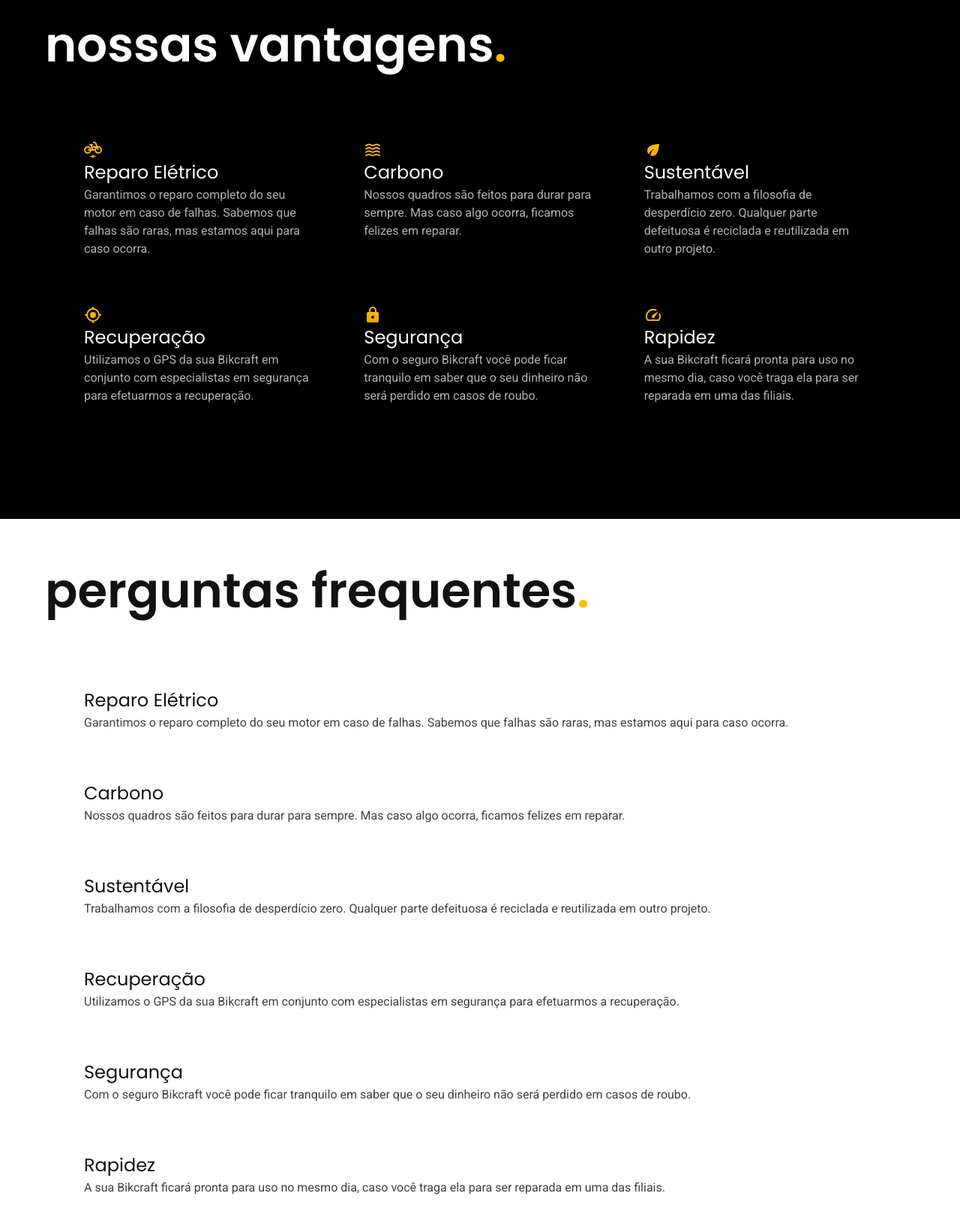
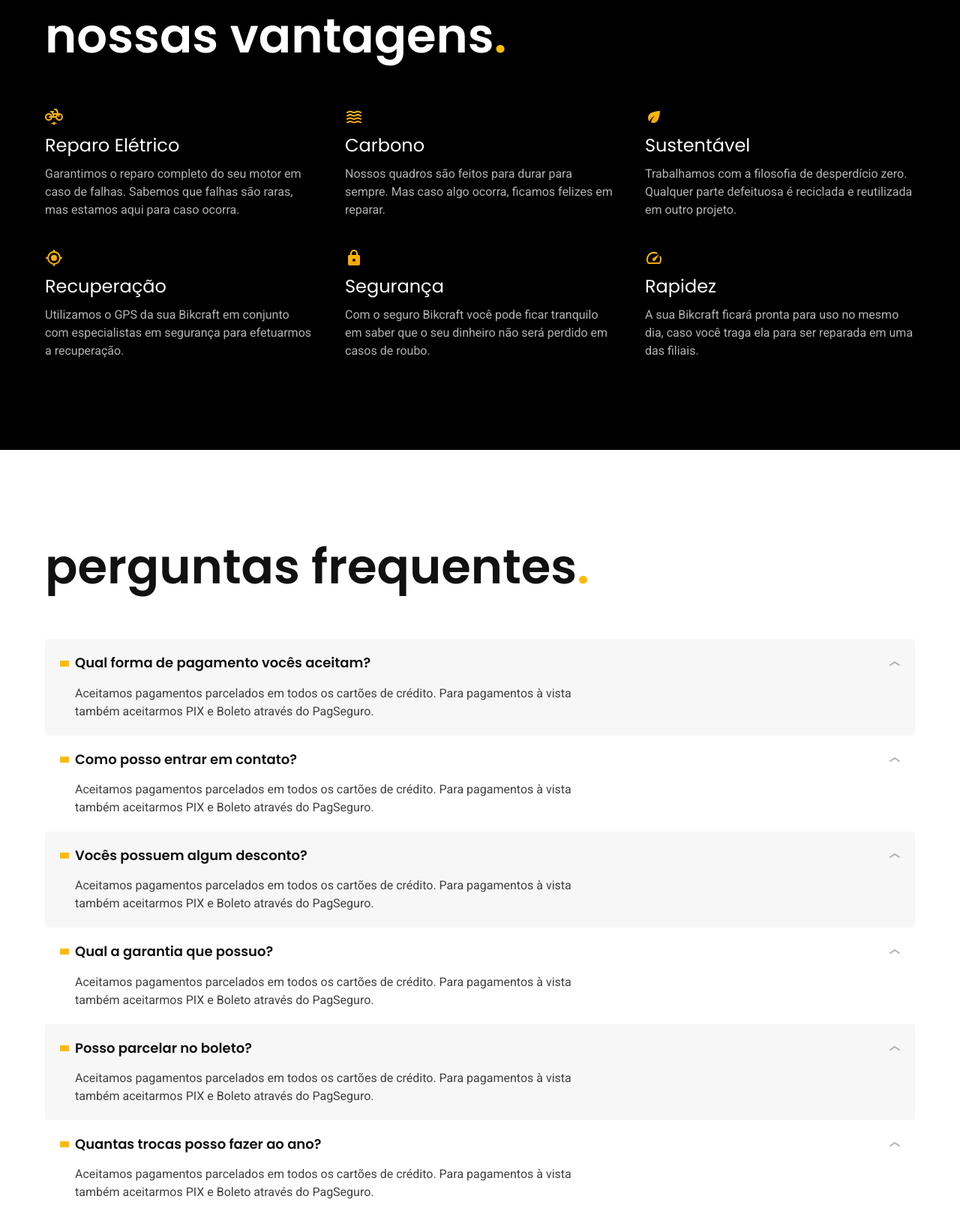
Before and after one commit to lucasnoggoszeki/bikecraft, a plain HTML site: page seguros.html in a window 1280 px wide. Shown: the part 978-2609 px from the top of the page at 75% size. Drawn offline with Linux system fonts and the light colour scheme.

Commit message:
pagina seguros

```diff
--- a/css/global/reset.css
+++ b/css/global/reset.css
@@ -22,6 +22,7 @@ h6,
 ul,
 ol,
 p,
+dd,
 blockquote {
   margin: 0;
 }
--- a/css/style.css
+++ b/css/style.css
@@ -6,7 +6,6 @@
 @import url(home/tecnologia.css);
 @import url(home/parceiros.css);
 @import url(home/depoimento.css);
-@import url(home/seguros.css);
 @import url(bicicletas/bicicletas-lista.css);
 @import url(bicicletas/bicicletas.css);
 @import url(termos/termos.css);
--- a/css/vantagens/perguntas.css
+++ b/css/vantagens/perguntas.css
@@ -1,43 +1,65 @@
 #perguntas-bg {
-  padding: 60px 0 120px 0;
+  padding-top: 120px;
+  padding-bottom: 120px;
   background-color: var(--cor-0);
 }
 
-#perguntas-bg .vantagens {
-  padding: 0 20px;
-}
-
-#perguntas-bg .container-top {
+#perguntas-bg .perguntas-title {
   margin-bottom: 60px;
 }
 
-#perguntas-bg .container-bottom {
-  padding: 0 20px;
-  max-width: 1400px;
-
-  margin: 0 auto;
+#perguntas-bg dl > div {
+  padding: 20px;
+  border-radius: 4px;
 }
 
-#perguntas-bg .paceiros-img {
-  display: flex;
-  flex-direction: column;
-  padding: 32px;
+#perguntas-bg dl > div:nth-child(odd) {
+  background-color: var(--cor-1);
 }
 
-@media (max-width: 800px) {
+#perguntas-bg dt {
+  display: grid;
+  grid-template-columns:  auto 1fr auto;
+  align-items: center;
+  gap: 8px;
+  cursor: pointer;
+}
+
+#perguntas-bg dt::before {
+  content: " ";
+  display: inline-block;
+  width: 12px;
+  height: 8px;
+  background-color: var(--cor-p1);
+}
+
+#perguntas-bg dt::after {
+  content: " ";
+  display: inline-block;
+  width: 14px;
+  height: 6px;
+  background-image: url(../../asseets/icones/seta-abrir.svg);
+  transition: 0.3s
+}
+
+#perguntas-bg dt:hover::after {
+transform: rotate(180deg);
+}
+
+#perguntas-bg dd {
+  padding-left: 20px;
+  padding-top: 16px;
+  max-width: 80ch;
+}
+
+@media (max-width:800px) {
   #perguntas-bg {
+    padding-top: 60px;
     padding-bottom: 60px;
   }
 
-  #perguntas-bg .paceiros-img {
-    padding: 20px;
+  #perguntas-bg .perguntas-title {
+    margin-bottom: 40px;
   }
 
-  #perguntas-bg .container-top {
-    margin-bottom: 20px;
-  }
-
-  #perguntas-bg .container-bottom {
-    grid-template-columns: repeat(2, 1fr);
-  }
 }
--- a/css/vantagens/vantagens.css
+++ b/css/vantagens/vantagens.css
@@ -1,10 +1,10 @@
 #vantagens-bg {
-  padding: 60px 0 120px 0;
   background-color: var(--cor-12);
 }
 
 #vantagens-bg .vantagens {
-  padding: 0 20px;
+  padding-top: 120px;
+  padding-bottom: 120px;
 }
 
 #vantagens-bg .container-top {
@@ -12,33 +12,19 @@
 }
 
 #vantagens-bg .container-bottom {
-  padding: 0 20px;
-  max-width: 1400px;
   display: grid;
-  grid-template-columns: repeat(3, 1fr);
-  margin: 0 auto;
+  grid-template-columns: repeat(auto-fit, minmax(280px, max-content));
+  gap: 40px;
 }
 
-#vantagens-bg .paceiros-img {
-  display: flex;
-  flex-direction: column;
-  padding: 32px;
+#vantagens-bg .container-bottom img,
+#vantagens-bg .container-bottom h3 {
+  margin-bottom: 8px;
 }
 
 @media (max-width: 800px) {
-  #vantagens-bg {
+  #vantagens-bg .vantagens {
+    padding-top: 60px;
     padding-bottom: 60px;
   }
-
-  #vantagens-bg .paceiros-img {
-    padding: 20px;
-  }
-
-  #vantagens-bg .container-top {
-    margin-bottom: 20px;
-  }
-
-  #vantagens-bg .container-bottom {
-    grid-template-columns: repeat(2, 1fr);
-  }
 }
--- a/seguros.html
+++ b/seguros.html
@@ -1,23 +1,21 @@
 <!DOCTYPE html>
 <html lang="pt-br">
+
 <head>
   <meta charset="UTF-8" />
   <meta http-equiv="X-UA-Compatible" content="IE=edge" />
   <meta name="viewport" content="width=device-width, initial-scale=1.0" />
   <title>Seguros</title>
-    <meta
-      name="seguros"
-      content="seguros"
-    />
+  <meta name="seguros" content="seguros" />
   <link rel="stylesheet" href="css/style.css" />
   <link rel="preconnect" href="https://fonts.googleapis.com" />
   <link rel="preconnect" href="https://fonts.gstatic.com" crossorigin />
   <link
     href="https://fonts.googleapis.com/css2?family=Merriweather:ital,wght@1,900&family=Poppins:wght@400;600&family=Roboto:wght@400;500&display=swap"
-      rel="stylesheet"
-    />
+    rel="stylesheet" />
 </head>
-  <body>
+
+<body id="seguros">
   <header class="header-bg">
     <div class="header-container container">
       <a href="index.html" class="brand">
@@ -36,14 +34,15 @@
   </header>
 
   <main id="seguros-bg">
-      <div aria-label="Seguros">
-        <div class="seguros container">
+    <div class="titulo-bg">
       <p class="font-2-l-b cor-5">
-            ESCOLHA O SEGURO<span class="cor-p1">.</span>
-          </p>
+        ESCOLHA O SEGURO.</p>
       <h2 class="seguros-title font-1-xxl cor-0">
         você seguro<span class="cor-p1">.</span>
       </h2>
+    </div>
+
+    <div class="seguros container">
       <div class="tipos-seguros">
         <h3 class="font-1-xl cor-6">PRATA</h3>
         <span class="font-1-xl cor-0">R$ 199 <span class="font-1-xs cor-6">mensal</span></span>
@@ -53,7 +52,7 @@
           <li class="seguro-item-lista">Suporte 08h às 18h</li>
           <li class="seguro-item-lista">Cobertura estadual</li>
         </ul>
-            <a class="info-bnt secundario" href="./orcamento.html?tipo=seguro&produto=prata">Inscreva-se</a>
+        <a class="info-bnt secundario" href="./orcamento.html?tipo=seguro&produto=prata">Inscreva-se </a>
       </div>
       <div class="tipos-seguros">
         <h3 class="font-1-xl cor-p1">OURO</h3>
@@ -69,9 +68,8 @@
         <a class="info-bnt" href="./orcamento.html?tipo=seguro&produto=prata">Inscreva-se</a>
       </div>
     </div>
-      </div>
 
-      <section id="vantagens-bg" aria-label="Nossas vantagens">
+    <article id="vantagens-bg" aria-label="Nossas vantagens">
       <div class="vantagens container">
         <div class="container-top">
           <h3 class="vantagens-title font-1-xxl cor-0">
@@ -80,76 +78,97 @@
         </div>
         <ul class="container-bottom">
           <li class="paceiros-img">
-              <img src="asseets/icones/eletrica.svg" alt="" width="24" height="24">
+            <img src="asseets/icones/eletrica.svg" alt="" width="24" height="24" />
             <h3 class="font-1-l cor-0">Reparo Elétrico</h3>
-              <p class="font-2-s cor-5">Garantimos o reparo completo do seu motor em caso de falhas. Sabemos que falhas são raras, mas estamos aqui para caso ocorra.</p>
+            <p class="font-2-s cor-5">
+              Garantimos o reparo completo do seu motor em caso de falhas.
+              Sabemos que falhas são raras, mas estamos aqui para caso ocorra.
+            </p>
           </li>
           <li class="paceiros-img">
-              <img src="asseets/icones/carbono.svg" alt="" width="24" height="24">
+            <img src="asseets/icones/carbono.svg" alt="" width="24" height="24" />
             <h3 class="font-1-l cor-0">Carbono</h3>
-              <p class="font-2-s cor-5">Nossos quadros são feitos para durar para sempre. Mas caso algo ocorra, ficamos felizes em reparar.</p>
+            <p class="font-2-s cor-5">
+              Nossos quadros são feitos para durar para sempre. Mas caso algo
+              ocorra, ficamos felizes em reparar.
+            </p>
           </li>
           <li class="paceiros-img">
-              <img src="asseets/icones/sustentavel.svg" alt="" width="24" height="24">
+            <img src="asseets/icones/sustentavel.svg" alt="" width="24" height="24" />
             <h3 class="font-1-l cor-0">Sustentável</h3>
-              <p class="font-2-s cor-5">Trabalhamos com a filosofia de desperdício zero. Qualquer parte defeituosa é reciclada e reutilizada em outro projeto.</p>
+            <p class="font-2-s cor-5">
+              Trabalhamos com a filosofia de desperdício zero. Qualquer parte
+              defeituosa é reciclada e reutilizada em outro projeto.
+            </p>
           </li>
           <li class="paceiros-img">
-              <img src="asseets/icones/rastreador.svg" alt="" width="24" height="24">
+            <img src="asseets/icones/rastreador.svg" alt="" width="24" height="24" />
             <h3 class="font-1-l cor-0">Recuperação</h3>
-              <p class="font-2-s cor-5">Utilizamos o GPS da sua Bikcraft em conjunto com especialistas em segurança para efetuarmos a recuperação.</p>
+            <p class="font-2-s cor-5">
+              Utilizamos o GPS da sua Bikcraft em conjunto com especialistas
+              em segurança para efetuarmos a recuperação.
+            </p>
           </li>
           <li class="paceiros-img">
-              <img src="asseets/icones/seguro.svg" alt="" width="24" height="24">
+            <img src="asseets/icones/seguro.svg" alt="" width="24" height="24" />
             <h3 class="font-1-l cor-0">Segurança</h3>
-              <p class="font-2-s cor-5">Com o seguro Bikcraft você pode ficar tranquilo em saber que o seu dinheiro não será perdido em casos de roubo.</p>
+            <p class="font-2-s cor-5">
+              Com o seguro Bikcraft você pode ficar tranquilo em saber que o
+              seu dinheiro não será perdido em casos de roubo.
+            </p>
           </li>
           <li class="paceiros-img">
-              <img src="asseets/icones/velocidade.svg" alt="" width="24" height="24">
+            <img src="asseets/icones/velocidade.svg" alt="" width="24" height="24" />
             <h3 class="font-1-l cor-0">Rapidez</h3>
-              <p class="font-2-s cor-5">A sua Bikcraft ficará pronta para uso no mesmo dia, caso você traga ela para ser reparada em uma das filiais.</p>
+            <p class="font-2-s cor-5">
+              A sua Bikcraft ficará pronta para uso no mesmo dia, caso você
+              traga ela para ser reparada em uma das filiais.
+            </p>
           </li>
         </ul>
       </div>
-      </section>
+    </article>
 
-      <section id="perguntas-bg" aria-label="Nossas perguntas">
-        <div class="perguntas container">
-          <div class="container-top">
-            <h3 class="perguntas-title font-1-xxl cor-11">
+    <article id="perguntas-bg" aria-label="Nossas perguntas">
+      <div class="container">
+        <h2 class="perguntas-title font-1-xxl cor-11">
           perguntas frequentes<span class="cor-p1">.</span>
-            </h3>
+        </h2>
+        <dl>
+          <div>
+            <dt class="font-1-m-b">Qual forma de pagamento vocês aceitam?</dt>
+            <dd class="font-2-s cor-9">Aceitamos pagamentos parcelados em todos os cartões de crédito. Para pagamentos à
+              vista também aceitarmos PIX e Boleto através do PagSeguro.</dd>
           </div>
-          <ul class="container-bottom">
-            <li class="paceiros-img">
-              <h3 class="font-1-l cor-11">Reparo Elétrico</h3>
-              <p class="font-2-s cor-10">Garantimos o reparo completo do seu motor em caso de falhas. Sabemos que falhas são raras, mas estamos aqui para caso ocorra.</p>
-            </li>
-            <li class="paceiros-img">
-              <h3 class="font-1-l cor-11">Carbono</h3>
-              <p class="font-2-s cor-10">Nossos quadros são feitos para durar para sempre. Mas caso algo ocorra, ficamos felizes em reparar.</p>
-            </li>
-            <li class="paceiros-img">
-              <h3 class="font-1-l cor-11">Sustentável</h3>
-              <p class="font-2-s cor-10">Trabalhamos com a filosofia de desperdício zero. Qualquer parte defeituosa é reciclada e reutilizada em outro projeto.</p>
-            </li>
-            <li class="paceiros-img">
-              <h3 class="font-1-l cor-11">Recuperação</h3>
-              <p class="font-2-s cor-10">Utilizamos o GPS da sua Bikcraft em conjunto com especialistas em segurança para efetuarmos a recuperação.</p>
-            </li>
-            <li class="paceiros-img">
-              <h3 class="font-1-l cor-11">Segurança</h3>
-              <p class="font-2-s cor-10">Com o seguro Bikcraft você pode ficar tranquilo em saber que o seu dinheiro não será perdido em casos de roubo.</p>
-            </li>
-            <li class="paceiros-img">
-              <h3 class="font-1-l cor-11">Rapidez</h3>
-              <p class="font-2-s cor-10">A sua Bikcraft ficará pronta para uso no mesmo dia, caso você traga ela para ser reparada em uma das filiais.</p>
-            </li>
-          </ul>
+          <div>
+            <dt class="font-1-m-b">Como posso entrar em contato?</dt>
+            <dd class="font-2-s cor-9">Aceitamos pagamentos parcelados em todos os cartões de crédito. Para pagamentos à
+              vista também aceitarmos PIX e Boleto através do PagSeguro.</dd>
           </div>
-      </section>
+          <div>
+            <dt class="font-1-m-b">Vocês possuem algum desconto?</dt>
+            <dd class="font-2-s cor-9">Aceitamos pagamentos parcelados em todos os cartões de crédito. Para pagamentos à
+              vista também aceitarmos PIX e Boleto através do PagSeguro.</dd>
+          </div>
+          <div>
+            <dt class="font-1-m-b">Qual a garantia que possuo?</dt>
+            <dd class="font-2-s cor-9">Aceitamos pagamentos parcelados em todos os cartões de crédito. Para pagamentos à
+              vista também aceitarmos PIX e Boleto através do PagSeguro.</dd>
+          </div>
+          <div>
+            <dt class="font-1-m-b">Posso parcelar no boleto?</dt>
+            <dd class="font-2-s cor-9">Aceitamos pagamentos parcelados em todos os cartões de crédito. Para pagamentos à
+              vista também aceitarmos PIX e Boleto através do PagSeguro.</dd>
+          </div>
+          <div>
+            <dt class="font-1-m-b">Quantas trocas posso fazer ao ano?</dt>
+            <dd class="font-2-s cor-9">Aceitamos pagamentos parcelados em todos os cartões de crédito. Para pagamentos à
+              vista também aceitarmos PIX e Boleto através do PagSeguro.</dd>
+          </div>
+        </dl>
 
-
+      </div>
+    </article>
   </main>
 
   <footer id="footer-bg">
@@ -164,27 +183,9 @@
           <li><a>Rio de Janeiro - RJ</a></li>
         </ul>
         <div class="footer-redes">
-            <a href="./"
-              ><img
-                src="./asseets//redes/instagram.svg"
-                alt="Instagram"
-                width="32"
-                height="32"
-            /></a>
-            <a href="./"
-              ><img
-                src="./asseets//redes/facebook.svg"
-                alt="Facebook"
-                width="32"
-                height="32"
-            /></a>
-            <a href="./"
-              ><img
-                src="./asseets/redes/youtube.svg"
-                alt="Youtube"
-                width="32"
-                height="32"
-            /></a>
+          <a href="./"><img src="./asseets//redes/instagram.svg" alt="Instagram" width="32" height="32" /></a>
+          <a href="./"><img src="./asseets//redes/facebook.svg" alt="Facebook" width="32" height="32" /></a>
+          <a href="./"><img src="./asseets/redes/youtube.svg" alt="Youtube" width="32" height="32" /></a>
         </div>
       </div>
       <div class="footer-container-informacoes">
@@ -202,4 +203,5 @@
     </div>
   </footer>
 </body>
+
 </html>
```
Also changed, not shown: css/global/global.css (+7 -0 lines), css/vantagens/seguros.css (+5 -4 lines). Lines whose indentation alone changed are shown as unchanged.
